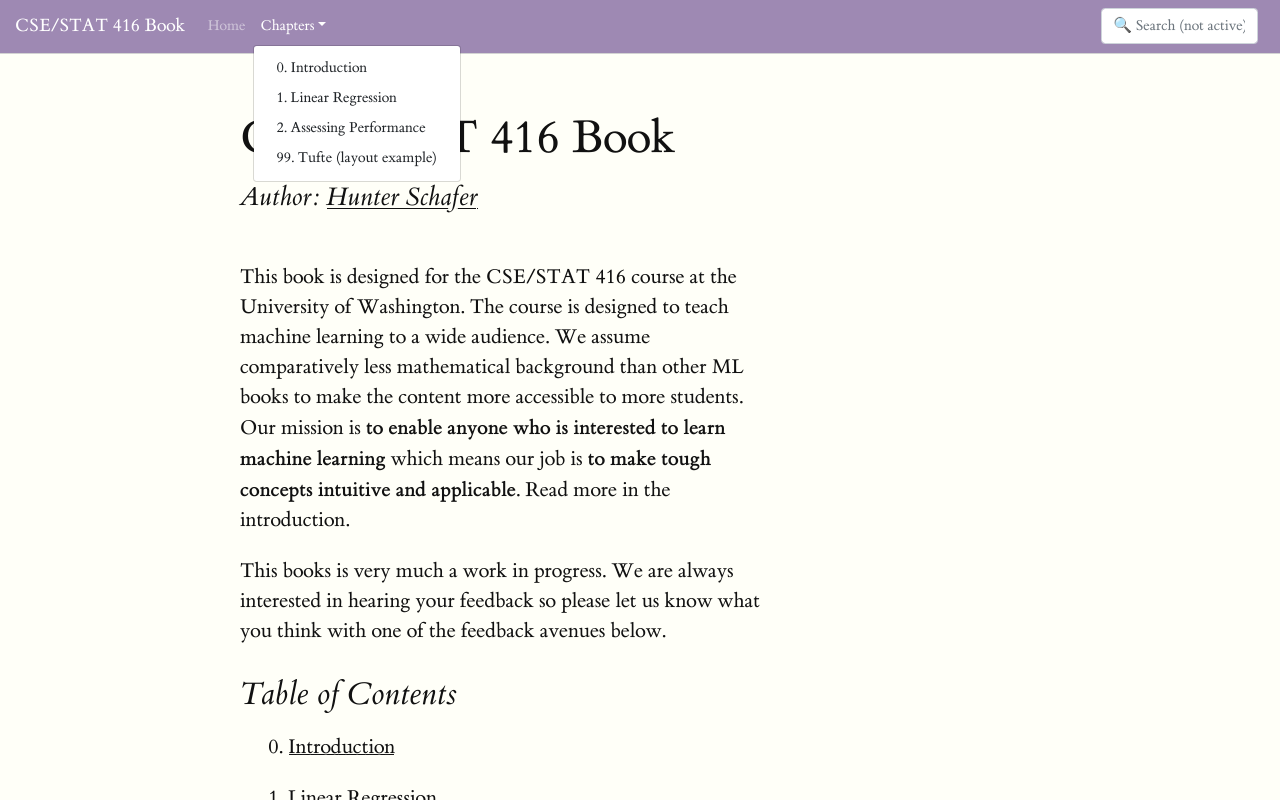
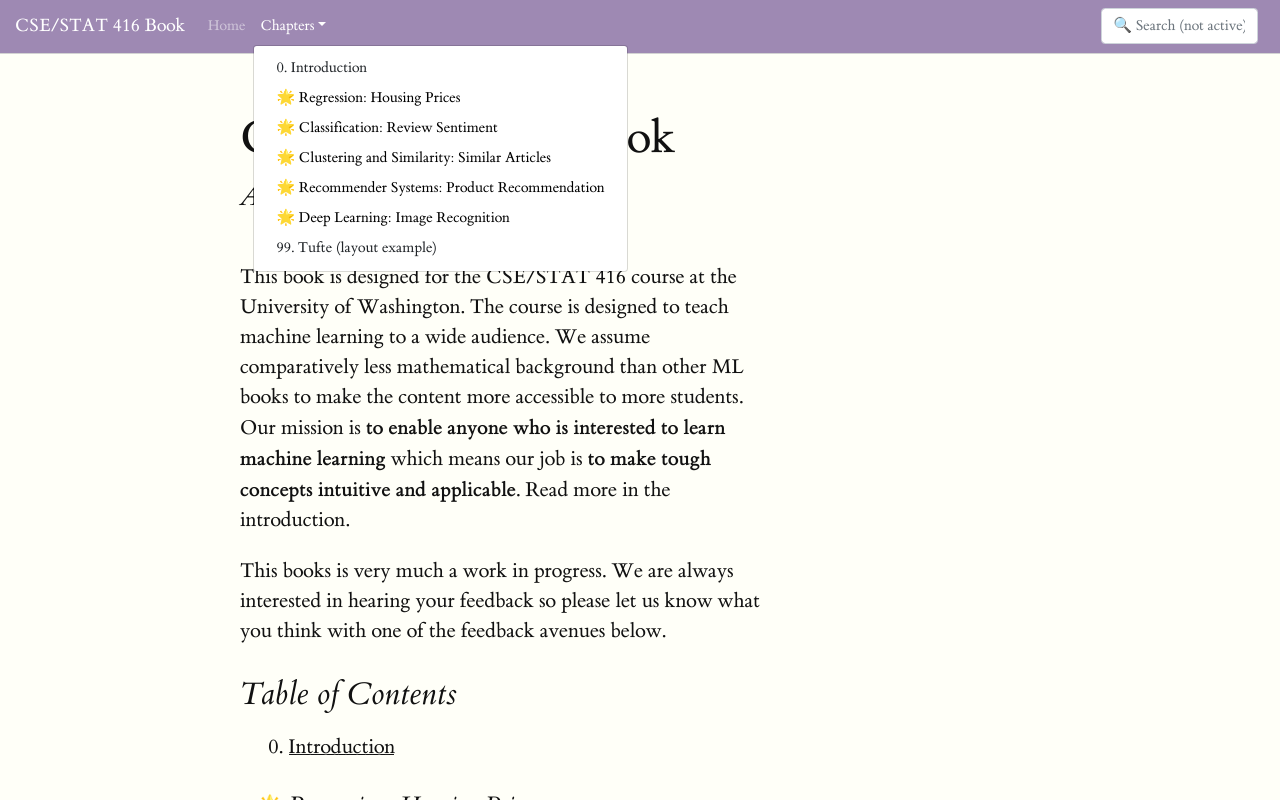
Before and after one commit to hschafer/CSE-STAT-416-book, a Next.js app in the folder website/: page / in a window 1280 px wide. Both pictures are taken after a click on the button "Chapters". Shown: the top 800 px of the page. Built offline with nearby package versions, Linux system fonts and the light colour scheme.

Commit message:
Allow case studies in table of contents. Update main page and header

```diff
--- a/website/components/layout.js
+++ b/website/components/layout.js
@@ -1,3 +1,4 @@
+import { useState } from "react";
 import Link from "next/link";
 
 import tableOfContents from "../table_of_contents.js";
@@ -8,9 +9,62 @@
 import Nav from "react-bootstrap/Nav";
 import NavDropdown from "react-bootstrap/NavDropdown";
 
+import Collapse from "react-bootstrap/Collapse";
 import Form from "react-bootstrap/Form";
 import FormControl from "react-bootstrap/FormControl";
 import Button from "react-bootstrap/Button";
+
+function makeChapter(chapter) {
+  return (
+    <NavDropdown.Item key={chapter.file}>
+      <Link href={`/chapters/${chapter.file}`}>
+        <span>
+          {chapter.chapterNumber}. {chapter.title}
+        </span>
+      </Link>
+    </NavDropdown.Item>
+  );
+}
+
+function makeCaseStudy(caseStudy) {
+  const [open, setOpen] = useState(false);
+
+  function onClick(evt) {
+    setOpen(!open);
+    evt.preventDefault();
+    evt.stopPropagation();
+  }
+
+  return (
+    <div key={caseStudy.caseStudy}>
+      <NavDropdown.Item>
+        <button
+          onClick={onClick}
+          aria-controls={`case-study-${caseStudy.caseStudy}`}
+          aria-expanded={open}
+          className={styles.unbutton}
+        >
+          {" "}
+          🌟 {caseStudy.title}
+        </button>
+      </NavDropdown.Item>
+
+      <Collapse in={open} className={styles.caseStudyChapter}>
+        <div id={`case-study-${caseStudy.caseStudy}`}>
+          {caseStudy.chapters.map(makeDropdownElement)}
+        </div>
+      </Collapse>
+    </div>
+  );
+}
+
+function makeDropdownElement(entry) {
+  if (entry.caseStudy) {
+    return makeCaseStudy(entry);
+  } else {
+    return makeChapter(entry);
+  }
+}
 
 export default function Layout({ showTOC = "True", children }) {
   return (
@@ -29,15 +83,7 @@
               </a>
             </Link>
             <NavDropdown title="Chapters" id="basic-nav-dropdown">
-              {tableOfContents.map((chapter) => (
-                <NavDropdown.Item key={chapter.file}>
-                  <Link href={`/chapters/${chapter.file}`}>
-                    <span>
-                      {chapter.chapterNumber}. {chapter.title}
-                    </span>
-                  </Link>
-                </NavDropdown.Item>
-              ))}
+              {tableOfContents.map(makeDropdownElement)}
             </NavDropdown>
           </Nav>
           <Form inline>
--- a/website/components/layout.module.css
+++ b/website/components/layout.module.css
@@ -1,8 +1,20 @@
-.hidden {
-  display: none;
-}
-
 .nav {
   border-bottom: 1px solid lightgray;
   background-color: #9e89b3;
 }
+
+button.unbutton {
+  font-size: inherit;
+  font-family: inherit;
+  border: 0;
+  padding: 0;
+  background-color: inherit;
+}
+
+button.unbutton:focus {
+  outline: none;
+}
+
+.caseStudyChapter a {
+  padding-left: 3.5em;
+}
--- a/website/pages/index.js
+++ b/website/pages/index.js
@@ -4,6 +4,16 @@
 import Layout from "../components/layout";
 
 import tableOfContents from "../table_of_contents.js";
+
+function chapterToLI(chapter) {
+  return (
+    <li key={chapter.file} value={chapter.chapterNumber}>
+      <Link href={`/chapters/${chapter.file}`}>
+        <a>{chapter.title}</a>
+      </Link>
+    </li>
+  );
+}
 
 export default function Home() {
   return (
@@ -44,13 +54,19 @@
           <h2>Table of Contents</h2>
 
           <ol id="table-of-contents">
-            {tableOfContents.map((chapter) => (
-              <li key={chapter.file} value={chapter.chapterNumber}>
-                <Link href={`/chapters/${chapter.file}`}>
-                  <a>{chapter.title}</a>
-                </Link>
-              </li>
-            ))}
+            {tableOfContents.map(function (entry) {
+              if (entry.caseStudy) {
+                return (
+                  <li key={entry.caseStudy} className="case-study">
+                    <h3>{entry.title}</h3>
+                    <ol>{entry.chapters.map(chapterToLI)}</ol>
+                  </li>
+                );
+              } else {
+                // It's a chapter
+                return chapterToLI(entry);
+              }
+            })}
           </ol>
 
           <h2>Acknowledgements</h2>
--- a/website/styles/global.css
+++ b/website/styles/global.css
@@ -66,3 +66,12 @@
 #table-of-contents li {
   margin-bottom: 1em;
 }
+
+#table-of-contents li.case-study {
+  list-style: "🌟 ";
+  list-style-type: "🌟 ";
+}
+
+#table-of-contents .case-study ol {
+  padding-left: 2em;
+}
--- a/website/table_of_contents.js
+++ b/website/table_of_contents.js
@@ -4,6 +4,10 @@
     title: "Introduction",
     file: "introduction",
   },
+  {
+    caseStudy: "1",
+    title: "Regression: Housing Prices",
+    chapters: [
       {
         chapterNumber: "1",
         title: "Linear Regression",
@@ -14,6 +18,28 @@
         title: "Assessing Performance",
         file: "assessing_performance",
       },
+    ],
+  },
+  {
+    caseStudy: "2",
+    title: "Classification: Review Sentiment",
+    chapters: [{ chapterNumber: "?", title: "Coming Soon", file: "" }],
+  },
+  {
+    caseStudy: "3",
+    title: "Clustering and Similarity: Similar Articles",
+    chapters: [{ chapterNumber: "?", title: "Coming Soon", file: "" }],
+  },
+  {
+    caseStudy: "4",
+    title: "Recommender Systems: Product Recommendation",
+    chapters: [{ chapterNumber: "?", title: "Coming Soon", file: "" }],
+  },
+  {
+    caseStudy: "5",
+    title: "Deep Learning: Image Recognition",
+    chapters: [{ chapterNumber: "?", title: "Coming Soon", file: "" }],
+  },
   {
     chapterNumber: "99",
     title: "Tufte (layout example)",
```
Also changed, not shown: website/components/chapter.js (+4 -3 lines). Lines whose indentation alone changed are shown as unchanged.
